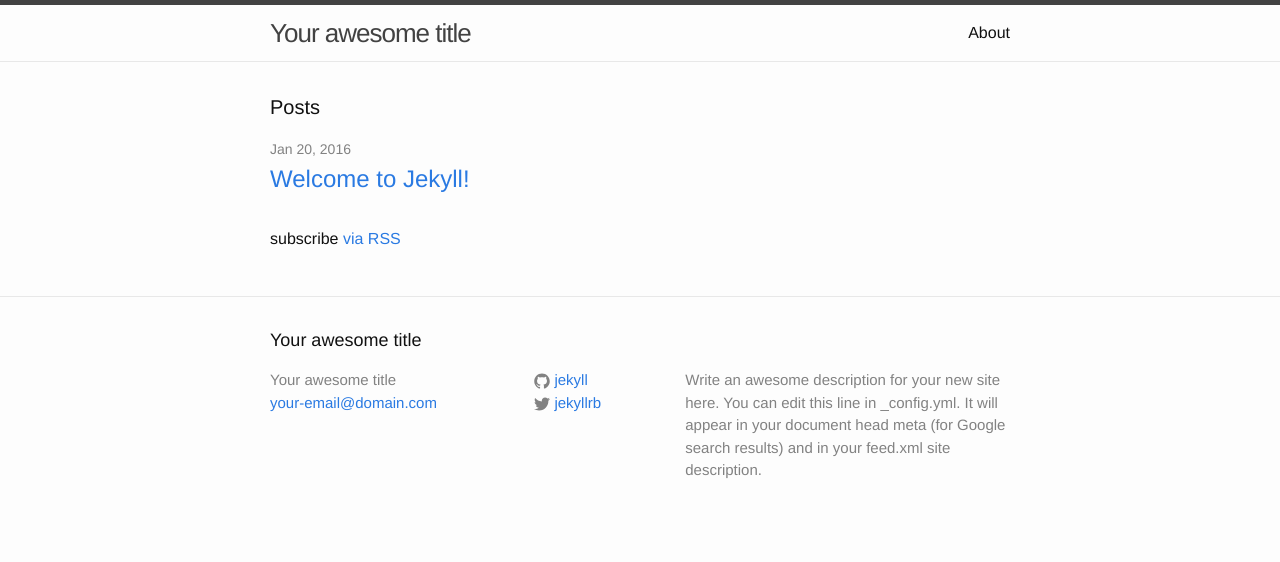
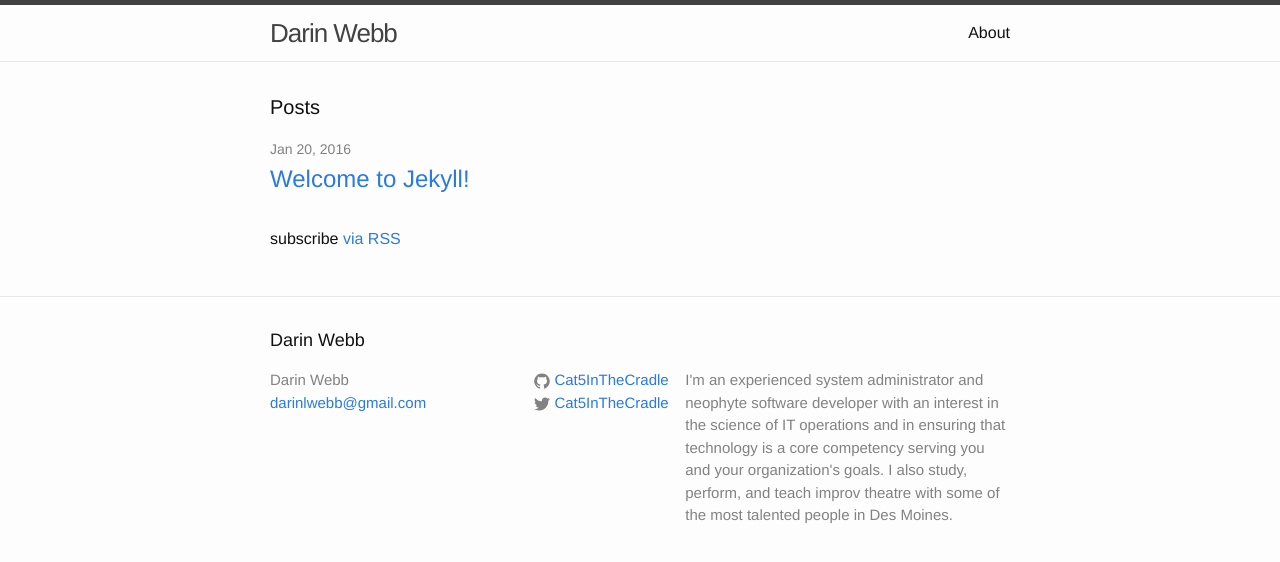
Before and after one commit to cat5inthecradle/cat5inthecradle.github.io, a Jekyll site: the page built from index.html, in a window 1280 px wide. Shown: the top 562 px of the page. Built offline with Jekyll 4.4.1, drawn with Linux system fonts in a browser that asks for light colours.

Commit message:
Configured Jekyll, added first draft

```diff
--- a/_config.yml
+++ b/_config.yml
@@ -6,16 +6,19 @@
 # 'jekyll serve'. If you change this file, please restart the server process.
 
 # Site settings
-title: Your awesome title
-email: your-email@domain.com
+title: Darin Webb
+email: darinlwebb@gmail.com
 description: > # this means to ignore newlines until "baseurl:"
-  Write an awesome description for your new site here. You can edit this
-  line in _config.yml. It will appear in your document head meta (for
-  Google search results) and in your feed.xml site description.
+  I'm an experienced system administrator and neophyte software developer
+  with an interest in the science of IT operations and in ensuring that
+  technology is a core competency serving you and your organization's goals.
+
+  I also study, perform, and teach improv theatre with some of the most
+  talented people in Des Moines.
 baseurl: "" # the subpath of your site, e.g. /blog
-url: "http://yourdomain.com" # the base hostname & protocol for your site
-twitter_username: jekyllrb
-github_username:  jekyll
+url: "http://blog.darinlwebb.com" # the base hostname & protocol for your site
+twitter_username: Cat5InTheCradle
+github_username:  Cat5InTheCradle
 
 # Build settings
 markdown: kramdown
--- /dev/null
+++ b/_sass/site.sass
@@ -0,0 +1,3 @@
+.page-content {
+    background: #0f0
+}
```
Also changed, not shown: _drafts/Recycling-Tech-Hardware.md (added, +18 -0 lines), media/2015-09-30-old-hardware.png (added).
